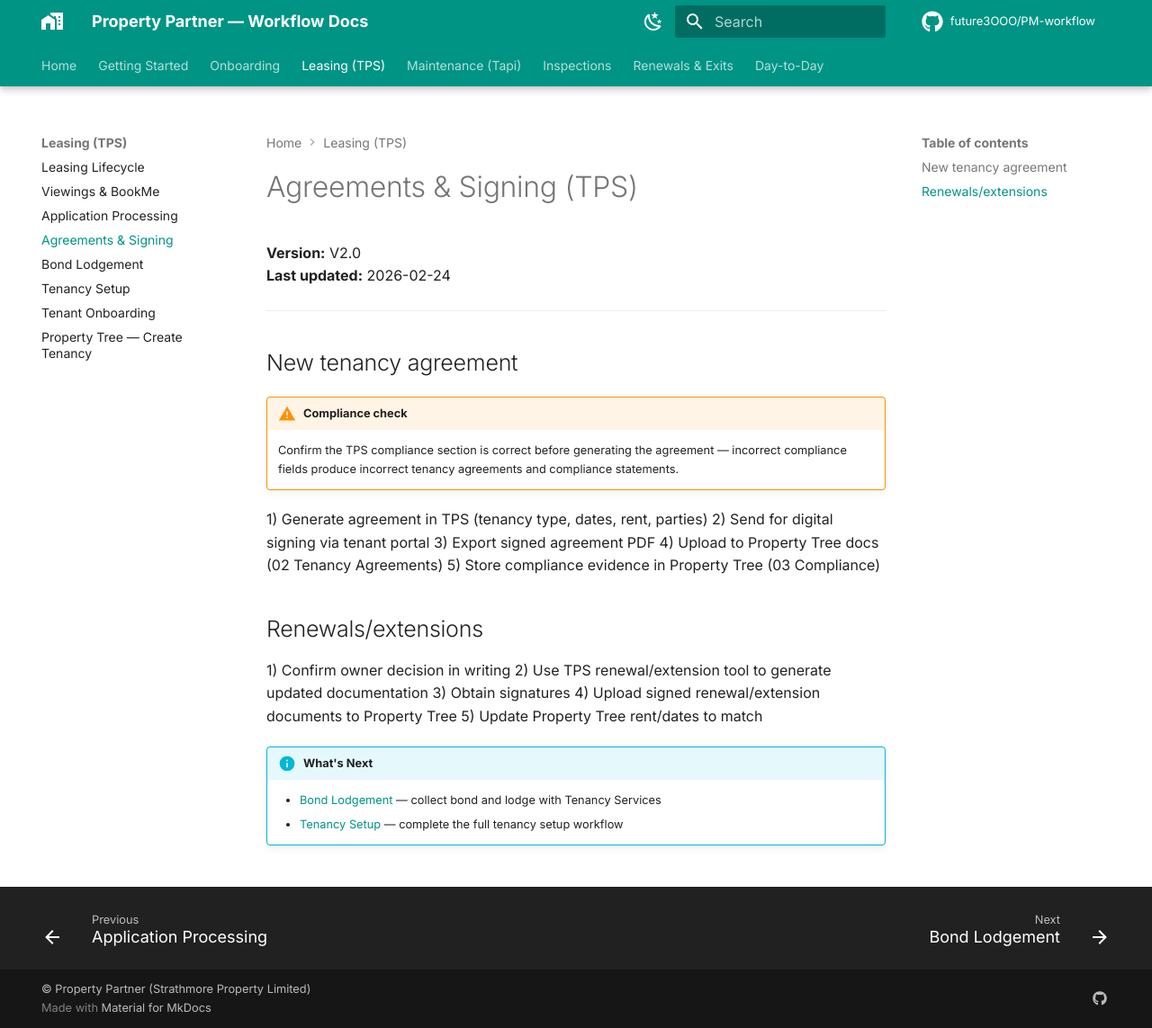
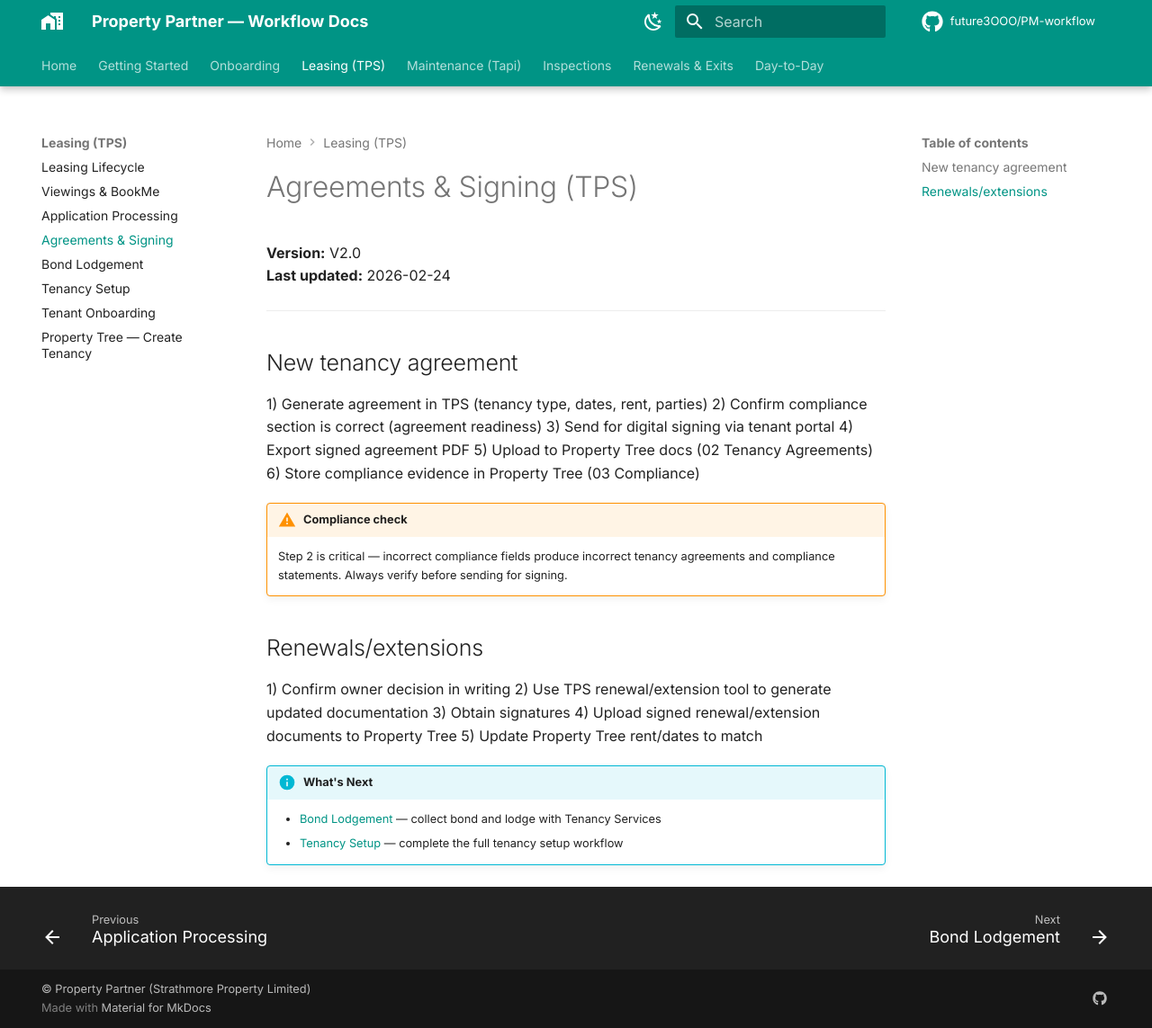
Before and after one commit to future3OOO/PM-workflow, an MkDocs documentation site: the page built from docs/leasing/tps-agreements-signing.md, in a window 1280 px wide and 1143 px high. Shown: the whole window at 90% size. Built offline with MkDocs 1.6.1 and Material for MkDocs 9.7.7, drawn with Linux system fonts in a browser that asks for light colours; comment, search, counter and statistics services are not loaded.

Commit message:
fix: restore dropped workflow steps in viewings and agreements pages -- tenant-in-place access confirmation restored as step 2 in tps-viewings-bookme.md, compliance check restored as step 2 in tps-agreements-signing.md (both were incorrectly demoted to advisory admonitions during migration)
Made-with: Cursor

```diff
--- a/docs/leasing/tps-agreements-signing.md
+++ b/docs/leasing/tps-agreements-signing.md
@@ -7,14 +7,15 @@
 
 ## New tenancy agreement
 
+1) Generate agreement in TPS (tenancy type, dates, rent, parties)
+2) Confirm compliance section is correct (agreement readiness)
+3) Send for digital signing via tenant portal
+4) Export signed agreement PDF
+5) Upload to Property Tree docs (02 Tenancy Agreements)
+6) Store compliance evidence in Property Tree (03 Compliance)
+
 !!! warning "Compliance check"
-    Confirm the TPS compliance section is correct before generating the agreement — incorrect compliance fields produce incorrect tenancy agreements and compliance statements.
-
-1) Generate agreement in TPS (tenancy type, dates, rent, parties)
-2) Send for digital signing via tenant portal
-3) Export signed agreement PDF
-4) Upload to Property Tree docs (02 Tenancy Agreements)
-5) Store compliance evidence in Property Tree (03 Compliance)
+    Step 2 is critical — incorrect compliance fields produce incorrect tenancy agreements and compliance statements. Always verify before sending for signing.
 
 ## Renewals/extensions
 1) Confirm owner decision in writing
```
Also changed, not shown: docs/leasing/tps-viewings-bookme.md (+5 -4 lines).
